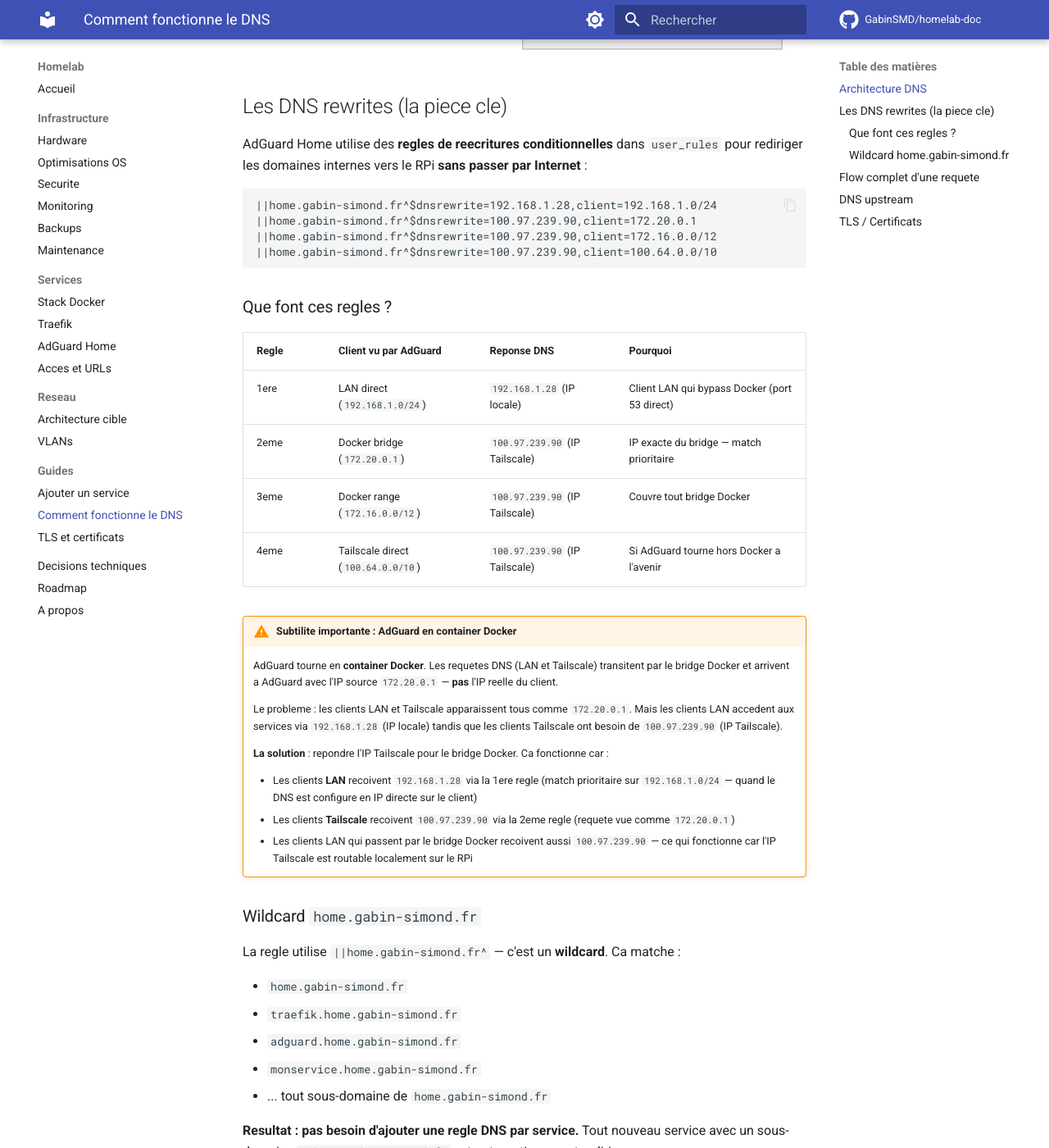
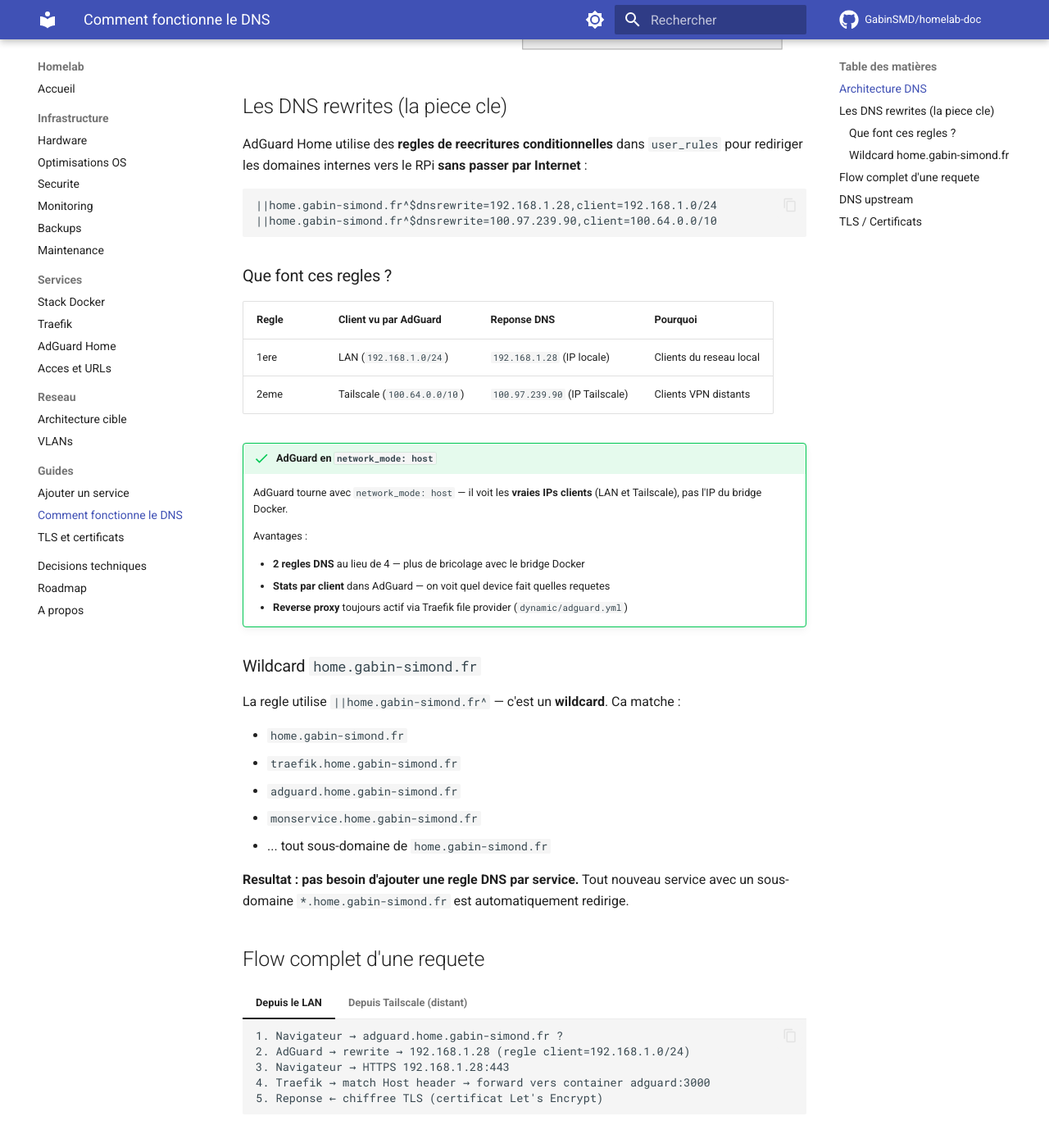
Before and after one commit to GabinSMD/homelab-doc, an MkDocs documentation site: the page built from docs/guides/dns-flow.md, in a window 1280 px wide and 1400 px high, scrolled down 1032 px. Shown: the whole window at 82% size. Built offline with MkDocs 1.6.1 and Material for MkDocs 9.7.7, drawn with Linux system fonts in a browser that asks for light colours; comment, search, counter and statistics services are not loaded.

Commit message:
AdGuard host mode: clean DNS rewrites, Traefik file provider
- AdGuard now in network_mode:host — sees real client IPs
- 2 DNS rules instead of 4 (LAN + Tailscale)
- Traefik file provider for AdGuard reverse proxy
- Updated DNS flow and service guide docs

Co-Authored-By: Claude Opus 4.6 (1M context) <noreply@anthropic.com>

````diff
--- a/docs/guides/dns-flow.md
+++ b/docs/guides/dns-flow.md
@@ -35,8 +35,6 @@ AdGuard Home utilise des **regles de reecritures conditionnelles** dans `user_ru
 
 ```
 ||home.gabin-simond.fr^$dnsrewrite=192.168.1.28,client=192.168.1.0/24
-||home.gabin-simond.fr^$dnsrewrite=100.97.239.90,client=172.20.0.1
-||home.gabin-simond.fr^$dnsrewrite=100.97.239.90,client=172.16.0.0/12
 ||home.gabin-simond.fr^$dnsrewrite=100.97.239.90,client=100.64.0.0/10
 ```
 
@@ -44,23 +42,17 @@ AdGuard Home utilise des **regles de reecritures conditionnelles** dans `user_ru
 
 | Regle | Client vu par AdGuard | Reponse DNS | Pourquoi |
 |---|---|---|---|
-| 1ere | LAN direct (`192.168.1.0/24`) | `192.168.1.28` (IP locale) | Client LAN qui bypass Docker (port 53 direct) |
-| 2eme | Docker bridge (`172.20.0.1`) | `100.97.239.90` (IP Tailscale) | IP exacte du bridge — match prioritaire |
-| 3eme | Docker range (`172.16.0.0/12`) | `100.97.239.90` (IP Tailscale) | Couvre tout bridge Docker |
-| 4eme | Tailscale direct (`100.64.0.0/10`) | `100.97.239.90` (IP Tailscale) | Si AdGuard tourne hors Docker a l'avenir |
+| 1ere | LAN (`192.168.1.0/24`) | `192.168.1.28` (IP locale) | Clients du reseau local |
+| 2eme | Tailscale (`100.64.0.0/10`) | `100.97.239.90` (IP Tailscale) | Clients VPN distants |
 
-!!! warning "Subtilite importante : AdGuard en container Docker"
-    AdGuard tourne en **container Docker**. Les requetes DNS (LAN et Tailscale) transitent par le bridge Docker et arrivent a AdGuard avec l'IP source `172.20.0.1` — **pas** l'IP reelle du client.
+!!! success "AdGuard en `network_mode: host`"
+    AdGuard tourne avec `network_mode: host` — il voit les **vraies IPs clients** (LAN et Tailscale), pas l'IP du bridge Docker.
 
-    Le probleme : les clients LAN et Tailscale apparaissent tous comme `172.20.0.1`.
-    Mais les clients LAN accedent aux services via `192.168.1.28` (IP locale) tandis que
-    les clients Tailscale ont besoin de `100.97.239.90` (IP Tailscale).
+    Avantages :
 
-    **La solution** : repondre l'IP Tailscale pour le bridge Docker. Ca fonctionne car :
-
-    - Les clients **LAN** recoivent `192.168.1.28` via la 1ere regle (match prioritaire sur `192.168.1.0/24` — quand le DNS est configure en IP directe sur le client)
-    - Les clients **Tailscale** recoivent `100.97.239.90` via la 2eme regle (requete vue comme `172.20.0.1`)
-    - Les clients LAN qui passent par le bridge Docker recoivent aussi `100.97.239.90` — ce qui fonctionne car l'IP Tailscale est routable localement sur le RPi
+    - **2 regles DNS** au lieu de 4 — plus de bricolage avec le bridge Docker
+    - **Stats par client** dans AdGuard — on voit quel device fait quelles requetes
+    - **Reverse proxy** toujours actif via Traefik file provider (`dynamic/adguard.yml`)
 
 ### Wildcard `home.gabin-simond.fr`
 
````
Also changed, not shown: docs/guides/ajouter-service.md (+2 -4 lines).
